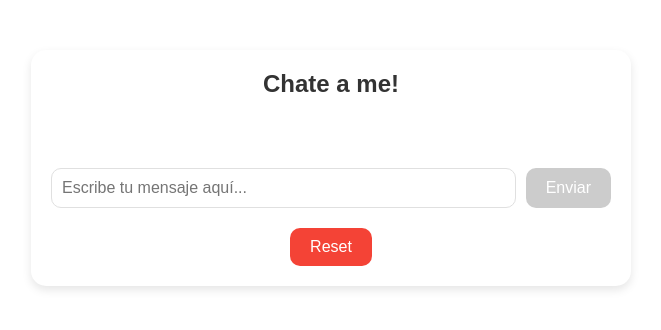
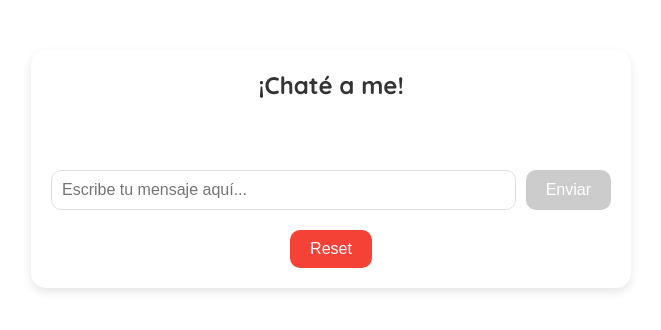
Before and after one commit to Albert-S2/chateame, a Next.js app: page /chatpage in a window 1280 px wide. Shown: the top 330 px of the page, without its empty margins (309-970 px from the left). Built offline with nearby package versions, Linux system fonts and the light colour scheme.

Commit message:
Font changed to Quicksand

```diff
--- a/app/api/chat/route.js
+++ b/app/api/chat/route.js
@@ -26,7 +26,7 @@ export async function POST(req) {
     const systemMessage = {
       role: "system",
       content:
-      "1. Read my sentence and correct it in spanish. 2. use '>>' and then answer my question in a friendly way like a student from Spain. Please use only vocabulary not higher than B2 level and the answer should not be longer than 400 letters."
+      "1. Read my sentence and correct it in spanish writing using Italics. 2. use '>>' and then answer my question in a friendly way like a student from Spain. Please use only vocabulary not higher than B2 level and the answer should not be longer than 400 letters."
 
       // "You are my colleague who helps me to practice my conversations in Spanish. I am currently on my B2 Spanish Level and I want to improve my Spanish. When answering, first correct my sentence in correct Spanish (fix my kistakes), then answer my question starting with '>>'  in a nice friendly way like a student from Spain. Please use popular language that will enhance my skills with time. But each of your answers shouldn't be longer than 400 letters.",
     };
--- a/app/components/chatbot.css
+++ b/app/components/chatbot.css
@@ -1,9 +1,11 @@
+@import url('https://fonts.googleapis.com/css2?family=Quicksand:wght@400;500;600;700&display=swap');
+
 /* Container for the chatbot */
 .chatbot-container {
   max-width: 600px;
   margin: 50px auto;
   padding: 20px;
-    font-family: 'Arial', sans-serif;
+  font-family: 'Quicksand', -apple-system, BlinkMacSystemFont, 'Segoe UI', Roboto, 'Helvetica Neue', sans-serif;
   background-color: #ffffff;
   border-radius: 15px;
   box-shadow: 0 4px 10px rgba(0, 0, 0, 0.1);
--- a/app/components/chatbot.js
+++ b/app/components/chatbot.js
@@ -1,6 +1,7 @@
 'use client';
 import { useState, useEffect, useRef } from 'react';
 import './chatbot.css'; // Import your CSS file for styling
+
 
 export default function Chatbot() {
   const [input, setInput] = useState("");
@@ -76,7 +77,7 @@ export default function Chatbot() {
 
   return (
     <div className="chatbot-container">
-      <h1 className="chatbot-title">Chate a me!</h1>
+      <h1 className="chatbot-title">¡Chaté a me!</h1>
 
       <div className="chatbot-messages">
         {messages.map((msg, index) => (
@@ -86,7 +87,7 @@ export default function Chatbot() {
               msg.role === "user" ? "chatbot-message-user" : "chatbot-message-assistant"
             }`}
           >
-            <strong>{msg.role === "user" ? "Tú" : "Pedro"}:</strong> {msg.content}
+            <strong>{msg.role === "user" ? "Tú" : "¡Chaté a me!"}:</strong> {msg.content}
           </div>
         ))}
         {/* Invisible div to ensure scrolling to the bottom */}
--- a/app/globals.css
+++ b/app/globals.css
@@ -1,3 +1,5 @@
+@import url('https://fonts.googleapis.com/css2?family=Quicksand:wght@400;500;600;700&display=swap');
+
 :root {
   --background: #ffffff;
   --foreground: #171717;
@@ -19,7 +21,7 @@ body {
 body {
   color: var(--foreground);
   background: var(--background);
-  font-family: Arial, Helvetica, sans-serif;
+  font-family: 'Quicksand', -apple-system, BlinkMacSystemFont, 'Segoe UI', Roboto, 'Helvetica Neue', sans-serif;
   -webkit-font-smoothing: antialiased;
   -moz-osx-font-smoothing: grayscale;
 }
```
Lines whose indentation alone changed are shown as unchanged.
